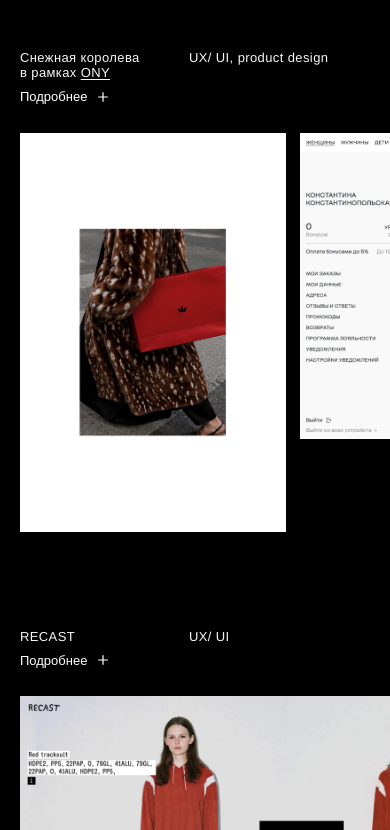
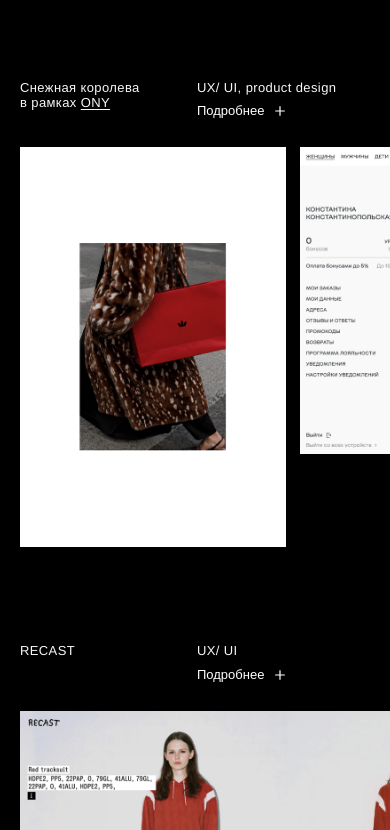
Before and after one commit to xfedorova/portfolio, a plain HTML site: page index.html in a window 390 px wide. Shown: the part 917-1747 px from the top of the page. Drawn offline with nearby package versions, Linux system fonts and the light colour scheme.

Commit message:
Refine mobile project layout and X5 content to match the latest PDF.
Align type/details to the 197px column, restore spacing rhythm, and update copy and header labels.

Co-authored-by: Cursor <cursoragent@cursor.com>

```diff
--- a/index.html
+++ b/index.html
@@ -7,8 +7,8 @@
   <link rel="preconnect" href="https://fonts.googleapis.com" />
   <link rel="preconnect" href="https://fonts.gstatic.com" crossorigin />
   <link href="https://fonts.googleapis.com/css2?family=Arimo:wght@400&display=swap" rel="stylesheet" />
-  <link rel="stylesheet" href="style.css?v=hide-cv" />
-  <script defer src="script.js?v=hide-cv"></script>
+  <link rel="stylesheet" href="style.css?v=x197b" />
+  <script defer src="script.js?v=x197b"></script>
 </head>
 <body>
   <a class="skip-link" href="#projects">К проектам</a>
@@ -41,7 +41,7 @@
           <p class="header-contacts__values">
             <a class="btn-text" href="mailto:kfedorovaa@yandex.ru">kfedorovaa@yandex.ru</a><br />
             <a class="btn-text" href="https://t.me/xfedorovaa" target="_blank" rel="noopener noreferrer">@xfedorovaa</a><br />
-            <a class="btn-text" href="tel:+79184126704">+7 918 412 67 04</a>
+            <a class="btn-text" href="tel:+79184126704">+7918 412 67 04</a>
           </p>
         </div>
       </div>
@@ -55,12 +55,12 @@
           <p>Фриланс</p>
           <p>
             <a class="btn-text" href="https://ony.ru/" target="_blank" rel="noopener noreferrer">ONY</a><br />
-            <a class="btn-text" href="https://x5.tech/" target="_blank" rel="noopener noreferrer">X5 — аутстафф</a><br />
+            <a class="btn-text" href="https://x5.tech/" target="_blank" rel="noopener noreferrer">X5</a><br />
             <a class="btn-text" href="https://pinkman.ru/" target="_blank" rel="noopener noreferrer">Пинкман</a><br />
             <a class="btn-text" href="https://incetro.ru/" target="_blank" rel="noopener noreferrer">Incetro</a><br />
             <a class="btn-text" href="https://webium.ru/" target="_blank" rel="noopener noreferrer">Вебиум</a><br />
-            <a class="btn-text" href="https://umschool.net/" target="_blank" rel="noopener noreferrer">Умскул</a><br />
-            <a class="btn-text" href="https://marksteam.ru/" target="_blank" rel="noopener noreferrer">Маркс</a>
+            <a class="btn-text" href="https://marksteam.ru/" target="_blank" rel="noopener noreferrer">Маркс</a><br />
+            <a class="btn-text" href="https://umschool.net/" target="_blank" rel="noopener noreferrer">Умскул</a>
           </p>
         </div>
       </div>
@@ -70,7 +70,7 @@
   <main>
     <section class="projects" id="projects" aria-labelledby="projects-heading">
       <div class="projects__head">
-        <h1 id="projects-heading" class="projects__title">Проектики</h1>
+        <h1 id="projects-heading" class="projects__title">Проекты</h1>
         <p class="projects__count" aria-label="Всего проектов: 6">(6)</p>
       </div>
 
@@ -92,30 +92,41 @@
               <div class="project__details-collapse">
                 <div class="project__details-grid">
                   <p class="project__year project__year--detail">2026</p>
-                  <div class="project__team" aria-hidden="true"></div>
+                  <div class="project__team">
+                    <p>Арт-директор:<br />Александр Бородин</p>
+                    <p>
+                      Дизайнеры:<br />
+                      Анна Шестакевич<br />
+                      Дарья Кондратенко<br />
+                      Ксения Афанасьева<br />
+                      Сергей Бреус<br />
+                      Игорь Кранга
+                    </p>
+                  </div>
                   <div class="project__about">
                     <div class="project__row">
                       <h3>Задача</h3>
-                      <p>Развивать внутренний продукт X5, через который сотрудники розничной сети ставят задачи и подают заявки.</p>
+                      <p>Развивать внутреннюю CRM X5 для управления задачами и заявками сотрудников. Переносить существующие процессы в единый интерфейс и упрощать сложные пользовательские сценарии.</p>
                     </div>
                     <div class="project__row">
                       <h3>Роль</h3>
-                      <p>Продуктовый дизайнер в команде X5, аутстафф от ONY, 5 месяцев. Вела задачи по продукту: проектировала новые сценарии, делала новые компоненты в готовой дизайн-системе, обновляла старые макеты под новую функциональность.</p>
+                      <p>Продуктовый дизайнер в команде X5, аутстафф от ONY — 5 месяцев. Проектировала сценарии для сотрудников и руководителей, развивала компоненты дизайн-системы и готовила прототипы для исследований.</p>
                     </div>
                     <div class="project__row">
                       <h3>Ключевой сценарий — оформление сотрудников</h3>
-                      <ul class="project__bullets">
-                        <li>Новый сценарий трудового оформления по ТК, отдельно для граждан РФ и иностранцев. Готовые смены под роли (склад, магазин, розница) сняли основную ручную работу с тех, кто нанимает.</li>
-                        <li>Самостоятельное оформление для новых сотрудников: человек сам заполняет данные и прикладывает документы.</li>
-                        <li>Сценарий разбит на смысловые шаги с упрощённым выбором графика: сотрудник указывает пожелания по сменам, руководитель видит их при согласовании заявки.</li>
-                      </ul>
+                      <div class="project__prose">
+                        <p>Переработала многошаговую заявку на трудоустройство для граждан РФ и иностранцев, которая раньше существовала в формате отдельного опросника.</p>
+                        <p><span class="project__lead">Проблема.</span> Форма была перегружена текстом, а требования к документам часто менялись. Сотрудники затруднялись при выборе рабочего графика.</p>
+                        <p><span class="project__lead">Исследование.</span> Тестирование показало, что выбор смен отнимал время: новички не понимали номера графиков и не могли осознанно выбрать подходящий.</p>
+                        <p><span class="project__lead">Решение.</span> Перестроила форму по смысловым шагам, переработала выбор первого рабочего дня и графика. Теперь сотрудник указывает пожелания по сменам, а руководитель видит их при согласовании заявки.</p>
+                      </div>
                     </div>
                     <div class="project__row">
                       <h3>Другие сценарии</h3>
                       <ul class="project__bullets">
-                        <li>Проверка заявок и работа с документами.</li>
-                        <li>Оформление отсутствий и обмен сменами.</li>
-                        <li>Сложные компоненты интерфейса, включая таблицы, для сотрудников и руководителей.</li>
+                        <li>Проверка заявок руководителем с возможностью вернуть их на исправление и оставить комментарии к конкретным полям.</li>
+                        <li>Больничные, отгулы и обмен сменами с согласованием руководителем или коллегой.</li>
+                        <li>Отправка и подписание документов сотрудниками.</li>
                       </ul>
                     </div>
                     <div class="project__row">
--- a/style.css
+++ b/style.css
@@ -354,6 +354,16 @@ button[data-open-cv] {
   display: flex;
   flex-direction: column;
   gap: 8px;
+}
+
+.project__prose {
+  display: flex;
+  flex-direction: column;
+  gap: 16px;
+}
+
+.project__lead {
+  font-weight: 400;
 }
 
 .project__bullets li {
@@ -778,33 +788,42 @@ body.cv-open {
   }
 
   .projects {
-    padding-top: 200px;
+    padding-top: 215px;
     padding-bottom: 48px;
   }
 
   .projects__head {
     display: grid;
-    grid-template-columns: 157px minmax(0, 1fr);
+    grid-template-columns: 88px minmax(0, 1fr);
     gap: 0 12px;
-    margin-bottom: 130px;
+    margin-bottom: 145px;
+    align-items: baseline;
+  }
+
+  .projects__title {
+    grid-column: 1;
+    width: max-content;
+    white-space: nowrap;
   }
 
   .projects__count {
+    grid-column: 2;
     justify-self: start;
   }
 
   .project__meta {
-    grid-template-columns: 157px minmax(0, 1fr);
+    grid-template-columns: calc(197px - var(--pad)) minmax(0, 1fr);
     grid-template-areas:
       "name type"
-      "btn type";
-    gap: 8px 12px;
+      "name btn";
+    column-gap: 0;
+    row-gap: 8px;
     align-items: start;
   }
 
   .project__name {
     grid-area: name;
-    max-width: 157px;
+    max-width: 200px;
   }
 
   .project__year {
@@ -815,6 +834,7 @@ body.cv-open {
     grid-area: type;
     text-align: left;
     justify-self: start;
+    width: max-content;
   }
 
   .btn-details,
@@ -822,6 +842,7 @@ body.cv-open {
     grid-area: btn;
     justify-self: start;
     align-self: start;
+    width: max-content;
     color: var(--text-strong);
     opacity: 1;
   }
@@ -837,38 +858,47 @@ body.cv-open {
   }
 
   .project__details.is-open {
-    margin-top: 20px;
+    margin-top: 60px;
   }
 
   .project__details-grid,
   .project__details-grid--solo {
     display: grid;
-    grid-template-columns: 80px minmax(0, 1fr);
-    grid-template-areas:
-      "year team"
-      "about about";
-    gap: 20px 16px;
+    grid-template-columns: calc(197px - var(--pad)) minmax(0, 1fr);
+    column-gap: 0;
+    row-gap: 40px;
   }
 
   .project__year--detail {
     display: block;
-    grid-area: year;
+    grid-column: 1;
+    grid-row: 1;
     margin: 0;
+    padding-left: 88px;
   }
 
   .project__team {
-    grid-area: team;
+    grid-column: 2;
+    grid-row: 1;
+    justify-self: start;
+    text-align: left;
     order: unset;
   }
 
   .project__about {
-    grid-area: about;
-    gap: 28px;
+    grid-column: 1 / -1;
+    grid-row: 2;
+    gap: 40px;
+    max-width: none;
   }
 
   .project__row {
     grid-template-columns: 1fr;
-    gap: 16px;
+    gap: 12px;
+  }
+
+  .project__row h3 {
+    padding-left: 88px;
   }
 
   .project__top {
```
